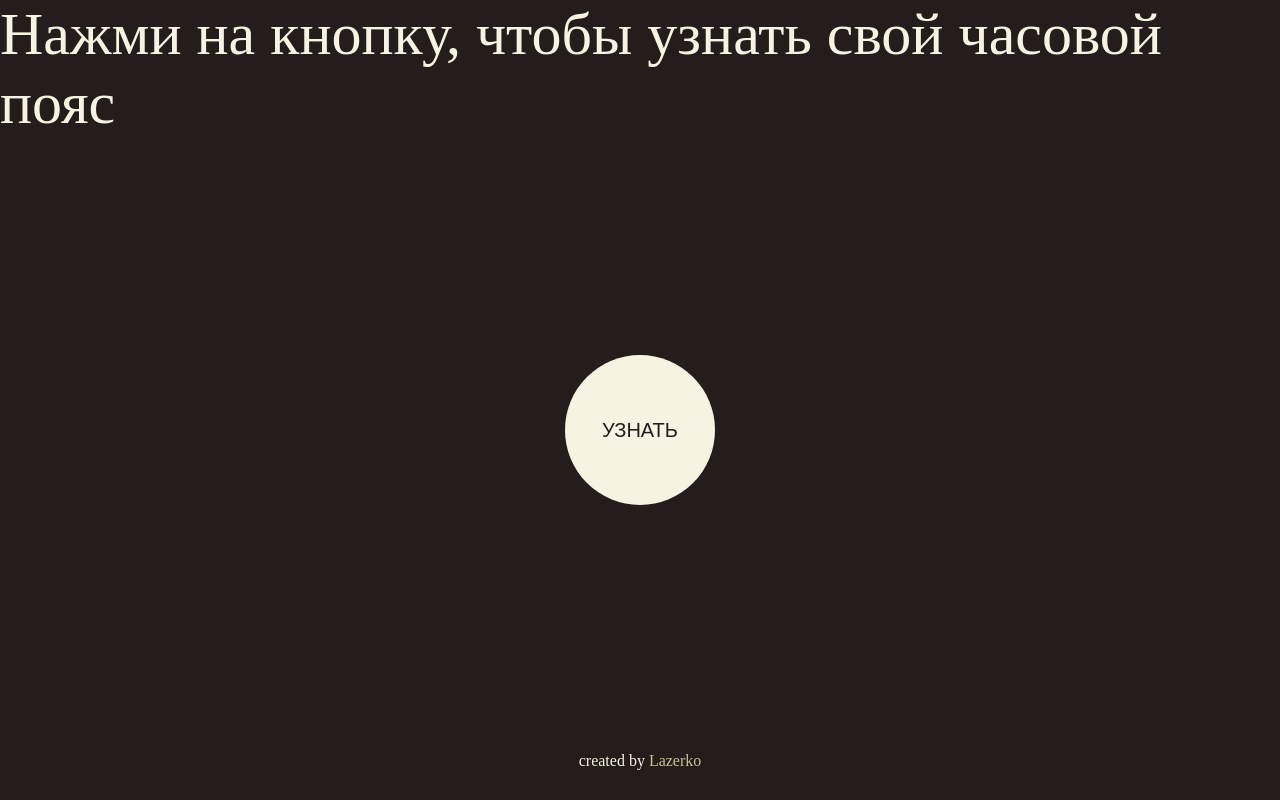
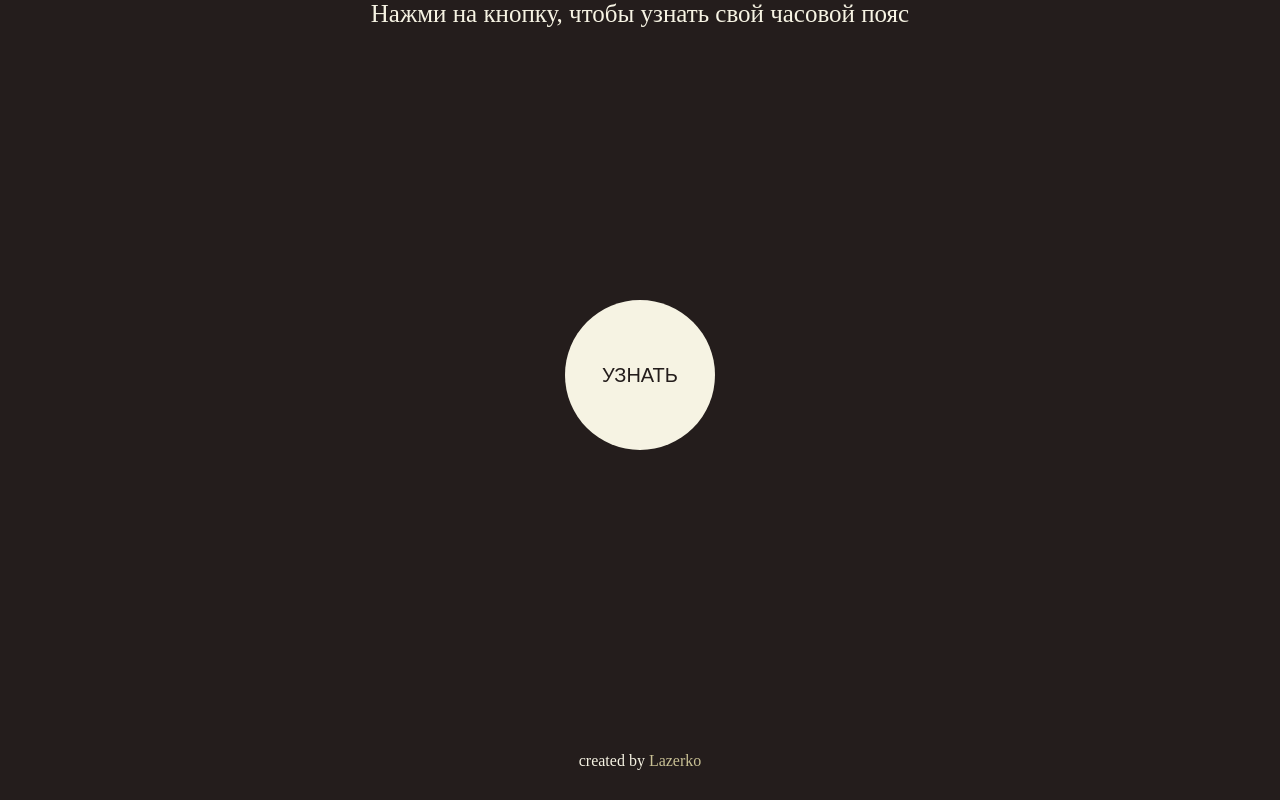
Before and after one commit to nlazerko/Time-Zone, a plain HTML site: page index.html in a window 1280 px wide. Drawn offline with Linux system fonts and the light colour scheme.

Commit message:
added @media

```diff
--- a/style.css
+++ b/style.css
@@ -30,6 +30,12 @@ a {
   justify-content: center;
   font-size: 60px;
   color: rgb(246, 243, 227);
+}
+
+@media (max-width: 1300px) {
+  .title {
+    font-size: 25px;
+  }
 }
 
 .main {
```
